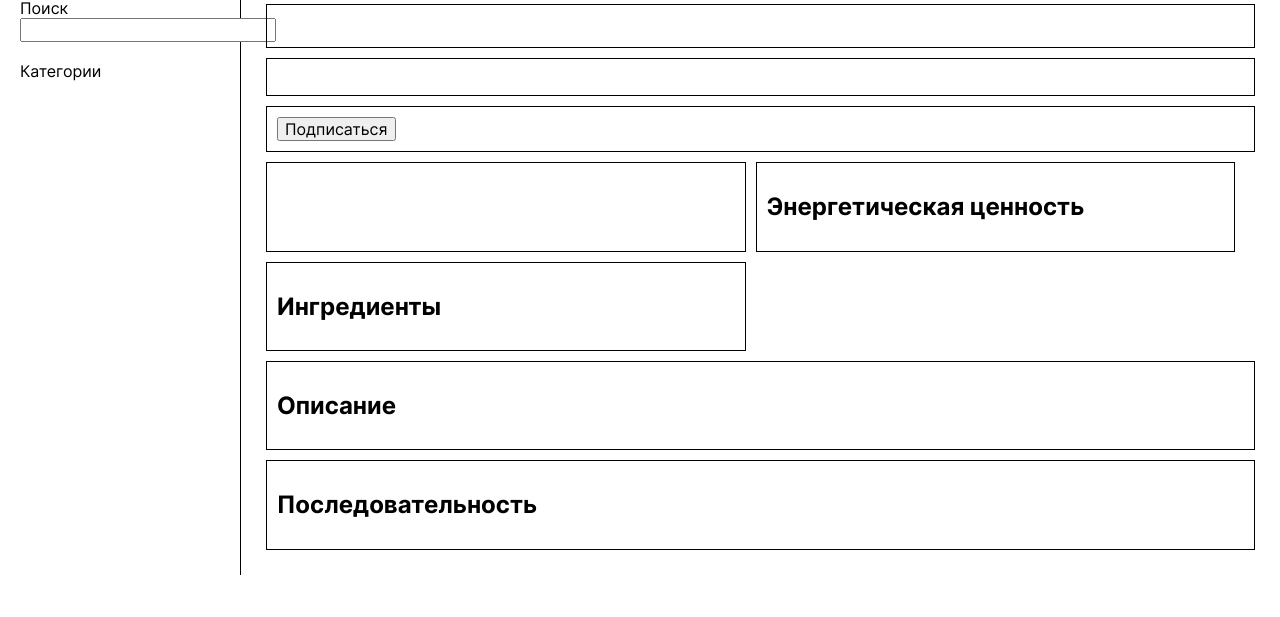
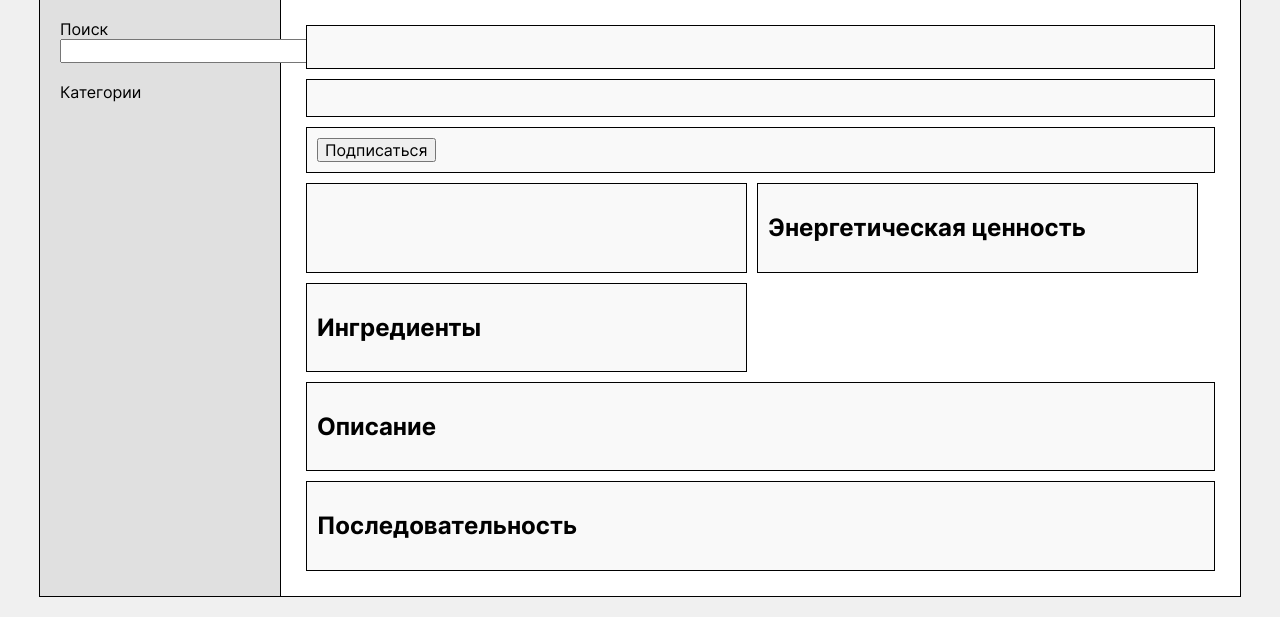
Before and after one commit to portuberanec/RecipesWebsite, a Node project: template views/layouts/recipe.handlebars in a window 1280 px wide. Shown: the part 345-962 px from the top of the page. Before the commit the page ends 920 px from the top, so only its background shows below. Run offline with Node 20 templates, Linux system fonts and the light colour scheme; the template is opened without the code that fills it, so the values that code supplies are empty; some libraries are stand-ins or nearby versions.

Commit message:
страницы

```diff
--- a/public/css/recipe.css
+++ b/public/css/recipe.css
@@ -3,14 +3,26 @@
 
 body {
     font-family: Inter, sans-serif;
+    display: flex;
+    flex-direction: column;
+    align-items: center; /* Центрирование содержимого по горизонтали */
+    margin: 0;
+    padding: 0;
+    background-color: #f0f0f0; /* Фон для наглядности */
 }
 .container {
     display: flex;
+    width: 100%;
+    max-width: 1200px; /* Максимальная ширина контейнера */
+    margin: 20px 0; /* Отступы сверху и снизу */
+    border: 1px solid #000; /* Граница для наглядности */
+    background-color: #fff; /* Фон для наглядности */
 }
 .sidebar {
     width: 200px;
     padding: 20px;
     border-right: 1px solid #000;
+    background-color: #e0e0e0; /* Фон для наглядности */
 }
 .content {
     flex-grow: 1;
@@ -21,6 +33,9 @@ body {
     justify-content: space-between;
     padding: 10px;
     border-bottom: 1px solid #000;
+    width: 100%;
+    max-width: 1200px; /* Максимальная ширина контейнера */
+    background-color: #fff; /* Фон для наглядности */
 }
 .header {
     border-bottom: 1px solid #000;
@@ -47,6 +62,7 @@ body {
     box-sizing: border-box;
     margin: 5px;
     padding: 10px;
+    background-color: #f9f9f9; /* Фон для наглядности */
 }
 .title, .author, .subscribe, .description, .steps {
     width: 100%;
```
Also changed, not shown: public/css/index.css (+18 -2 lines).
